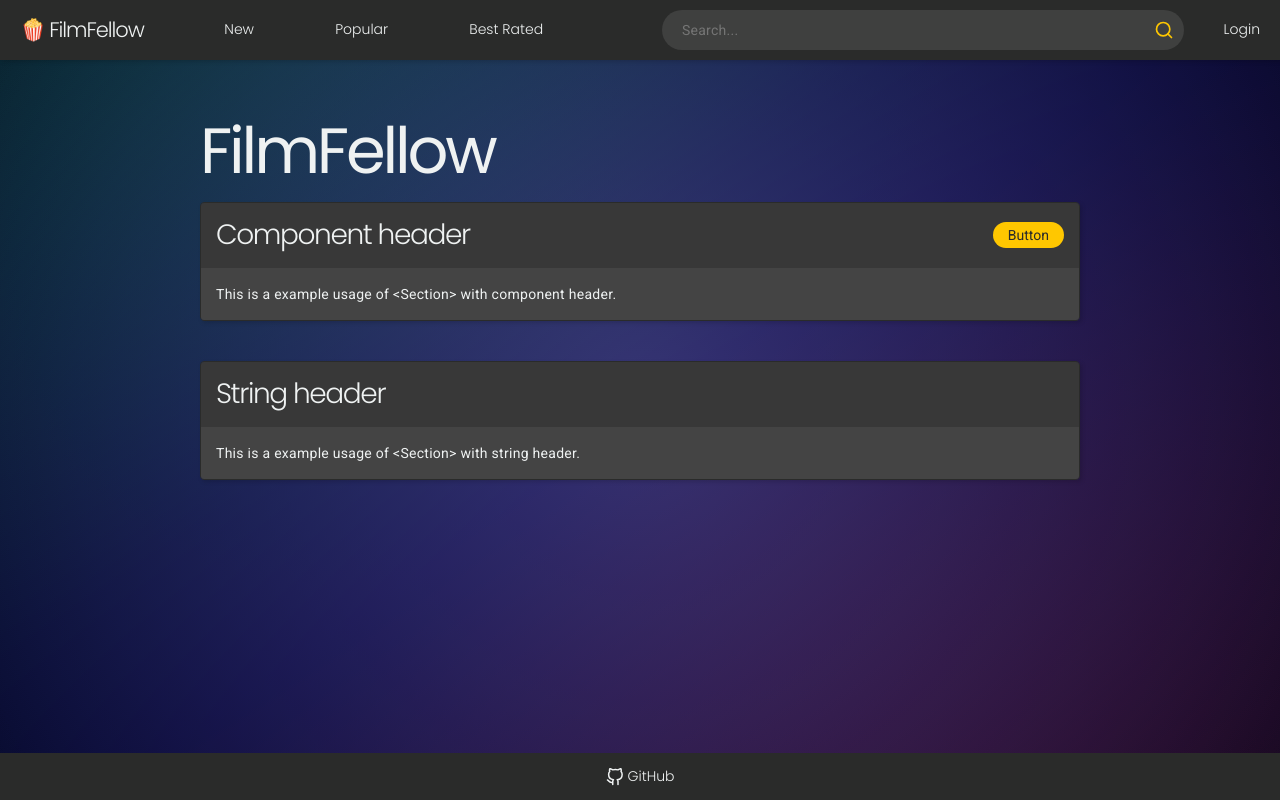
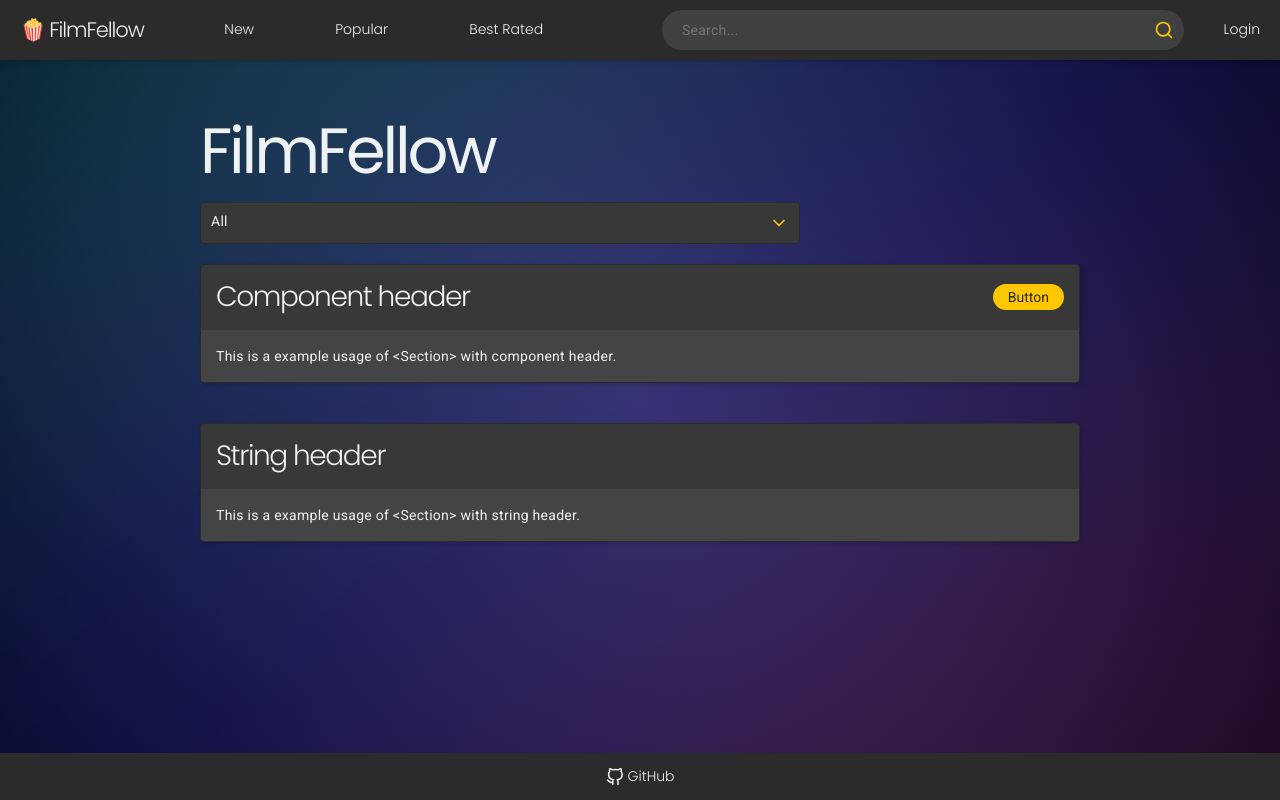
Before and after one commit to Moiman/FilmFellow, a Next.js app in the folder frontend/: page / in a window 1280 px wide. Built offline with nearby package versions, Linux system fonts and the light colour scheme.

Commit message:
Add dropdownMenu component and style

```diff
--- a/frontend/app/page.tsx
+++ b/frontend/app/page.tsx
@@ -1,4 +1,7 @@
+"use client";
+import { DropdownMenu, type dropdownMenuItem } from "@/components/dropdownMenu";
 import { Section } from "@/components/section";
+import { useState } from "react";
 
 export default function Home() {
   const exampleHeader = (
@@ -7,9 +10,37 @@ export default function Home() {
     </div>
   );
 
+  const [selectedGenre, setSelectedGenre] = useState<dropdownMenuItem | null>(null);
+
+  const handleGenreChange = (genre: dropdownMenuItem) => {
+    setSelectedGenre(genre);
+    console.log(genre);
+  };
+
+  const exampleList = [
+    { id: 1, name: "All" },
+    { id: 23, name: "Drama" },
+    { id: 5, name: "Horror" },
+    { id: 2, name: "Sci-fi" },
+    { id: 16, name: "Western" },
+  ];
+
   return (
     <main>
       <h1>FilmFellow</h1>
+
+      <DropdownMenu
+        options={exampleList}
+        defaultOption={exampleList[0]}
+        onSelect={handleGenreChange}
+        maxWidth={600}
+      />
+
+      <DropdownMenu
+        options={exampleList}
+        onSelect={handleGenreChange}
+        button={<button>Testi</button>}
+      />
 
       <Section header={exampleHeader}>
         <p>This is a example usage of {"<Section>"} with component header.</p>
--- /dev/null
+++ b/frontend/components/dropdownMenu.tsx
@@ -0,0 +1,71 @@
+"use client";
+import { ReactElement, useState } from "react";
+import { ChevronDown, ChevronUp } from "react-feather";
+
+export type dropdownMenuItem = {
+  id: number | string;
+  name: string;
+};
+
+interface DropdownMenuProps {
+  options: dropdownMenuItem[];
+  defaultOption?: dropdownMenuItem;
+  button?: ReactElement;
+  maxWidth?: string | number;
+  zIndex?: string | number;
+  onSelect: (item: dropdownMenuItem) => void;
+}
+
+export const DropdownMenu = ({ options, defaultOption, button, maxWidth, zIndex, onSelect }: DropdownMenuProps) => {
+  const [isOpen, setIsOpen] = useState<boolean>(false);
+  const [selected, setSelected] = useState<dropdownMenuItem | null>(defaultOption ? defaultOption : null);
+
+  if (selected === null) {
+    return null;
+  }
+
+  const changeValue = (item: dropdownMenuItem) => {
+    setSelected(item);
+    onSelect(item);
+  };
+
+  return (
+    <div
+      className="dropdown-menu"
+      onClick={() => setIsOpen(!isOpen)}
+      style={{ maxWidth: maxWidth ? maxWidth.toString() + "px" : "100%", zIndex: zIndex }}
+    >
+      {button ? (
+        button
+      ) : (
+        <div className="header">
+          {selected !== null ? selected.name : "Select one"}
+          {!isOpen ? (
+            <ChevronDown
+              size={20}
+              color={"#ffc700"}
+            />
+          ) : (
+            <ChevronUp
+              size={20}
+              color={"#ffc700"}
+            />
+          )}
+        </div>
+      )}
+      {isOpen && (
+        <div className="menu">
+          {options.map((option: dropdownMenuItem) => (
+            <div
+              key={option.id}
+              onClick={() => changeValue(option)}
+              className={option.id === selected.id ? "selected item" : "item"}
+            >
+              {option.name}
+            </div>
+          ))}
+        </div>
+      )}
+    </div>
+  );
+};
--- /dev/null
+++ b/frontend/sass/components/_dropdownMenu.scss
@@ -0,0 +1,63 @@
+@use "sass:map";
+@use "../abstracts" as abstracts;
+
+.dropdown-menu {
+  position: relative;
+  margin-bottom: 20px;
+  padding: 0;
+
+  .header,
+  .menu {
+    color: abstracts.$primary-light;
+    font-family: abstracts.$default-text-font;
+    font-size: abstracts.$p-font-size;
+    letter-spacing: abstracts.$text-letter-spacing;
+    text-align: left;
+
+    background-color: abstracts.$primary-darkgrey;
+    border-radius: abstracts.$default-border-radius;
+
+    cursor: pointer;
+    width: 100%;
+  }
+
+  .header {
+    display: inline-flex;
+    justify-content: space-between;
+    padding: 10px;
+    border: 1px solid abstracts.$primary-dark;
+  }
+
+  .menu {
+    position: absolute;
+    top: 100%;
+    left: 0;
+
+    background-color: abstracts.$primary-darkgrey;
+
+    .item {
+      color: abstracts.$primary-light;
+      border: 1px solid abstracts.$primary-dark;
+      border-top: 0px;
+      padding: 10px;
+
+      width: 100%;
+
+      &:hover {
+        background-color: rgba(abstracts.$primary-dark, 0.5);
+      }
+    }
+
+    .selected {
+      border: 1px solid map.get(map.get(abstracts.$highlight-colors, "yellow"), "default");
+    }
+  }
+
+  .dropdown-footer {
+    color: abstracts.$primary-dark;
+    background-color: map.get(map.get(abstracts.$highlight-colors, "yellow"), "default");
+    padding: 10px;
+    border: 1px solid abstracts.$primary-dark;
+    border-top: 0px;
+  }
+}
--- a/frontend/sass/components/_index.scss
+++ b/frontend/sass/components/_index.scss
@@ -1,3 +1,4 @@
 @forward "./buttons";
 @forward "./form";
 @forward "./section";
+@forward "./dropdownMenu";
```
